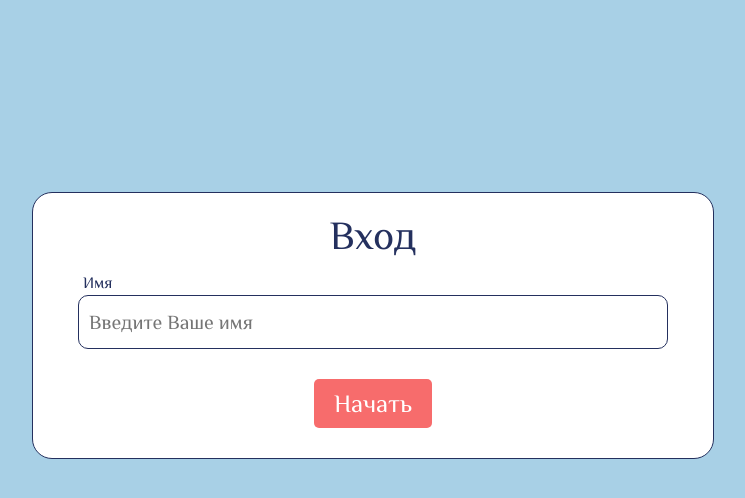
After one commit to anneri14/Market_Competition, a Python web app: template templates/enter.html in a window 1280 px wide. The commit adds this page. Shown: the top 498 px of the page, without its empty margins (275-1020 px from the left). Run offline with Jinja, Linux system fonts and the light colour scheme; the template is opened without the code that fills it, so the values that code supplies are empty.

Commit message:
Add new  templates and static files

```diff
--- /dev/null
+++ b/static/css/style_enter.css
@@ -0,0 +1,63 @@
+body {
+    background-color: #A8D0E6;
+    font-family: "Philosopher", sans-serif;
+    font-weight: 400;
+    width: 100%;
+    height: 100%;
+
+    margin-top: 15%;
+    display: flex;
+    flex-direction: column;
+    justify-content: center;
+    align-items: center;
+}
+
+.background-main {
+    background-color: #FFFFFF;
+    border-radius: 20px;
+    border: 1px #24305E solid;
+    padding: 20px;
+    width: 50%;
+    text-align: center;
+    color: #24305E;
+}
+
+.enter-input-name {
+    width: 90%;
+    border-radius: 10px;
+    border: 1px #24305E solid;
+    height: 50px;
+    font-family: "Philosopher", sans-serif;
+    padding-left: 10px;
+    font-size: 20px;
+    color: #24305E;
+}
+
+.enter-input-name-title{
+    text-align: left;
+    margin-left: 30px;
+    margin-bottom: 3px;
+}
+
+.btn-start {
+    background-color: #F76C6C;
+    border-radius: 5px;
+    padding: 10px 20px;
+    text-align: center;
+    font-size: 25px;
+    color: #FFFFFF;
+}
+
+.btn {
+    margin-top: 40px;
+    margin-bottom: 20px;
+}
+
+a {
+    text-decoration: none;
+    color: #FFFFFF;
+}
+
+.enter-title {
+    font-size: 40px;
+}
--- /dev/null
+++ b/templates/enter.html
@@ -0,0 +1,23 @@
+<!DOCTYPE html>
+<html lang="en">
+<meta charset="UTF-8">
+<title>Entry Page</title>
+<meta name="viewport" content="width=device-width,initial-scale=1">
+<link rel="stylesheet" href="style_enter.css">
+<link href="https://fonts.googleapis.com/css2?family=Philosopher:ital,wght@0,400;0,700;1,400;1,700&display=swap" rel="stylesheet">
+<body>
+
+<div class="background-main">
+    <h class="enter-title">Вход</h>
+
+    <p class="enter-input-name-title">Имя</p>
+    <input class="enter-input-name" placeholder="Введите Ваше имя">
+
+    <div class="btn">
+        <btn class="btn-start"><a href="main_page.html">Начать</a></btn>
+    </div>
+</div>
+
+
+</body>
+</html>
--- a/templates/landing.html
+++ b/templates/landing.html
@@ -11,7 +11,7 @@
     <div class="slogan-text">Где цена и качество встречаются с доверием <br> Побеждай в Market Competition</div>
 
     <div class="btn">
-        <btn class="btn-start"><a href="main_page.html">Начать</a></btn>
+        <btn class="btn-start"><a href="enter.html">Начать</a></btn>
     </div>
 </div>
 
```
